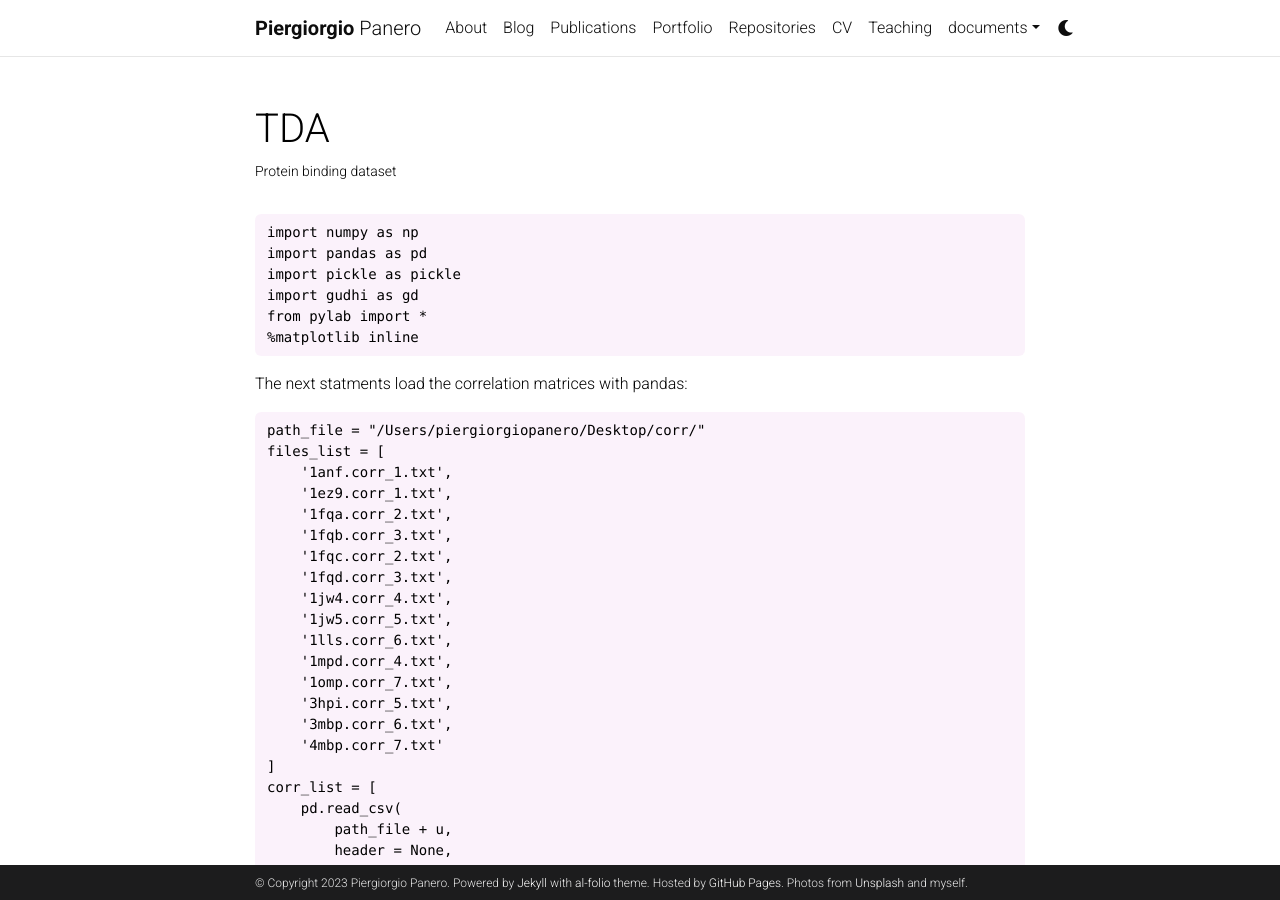
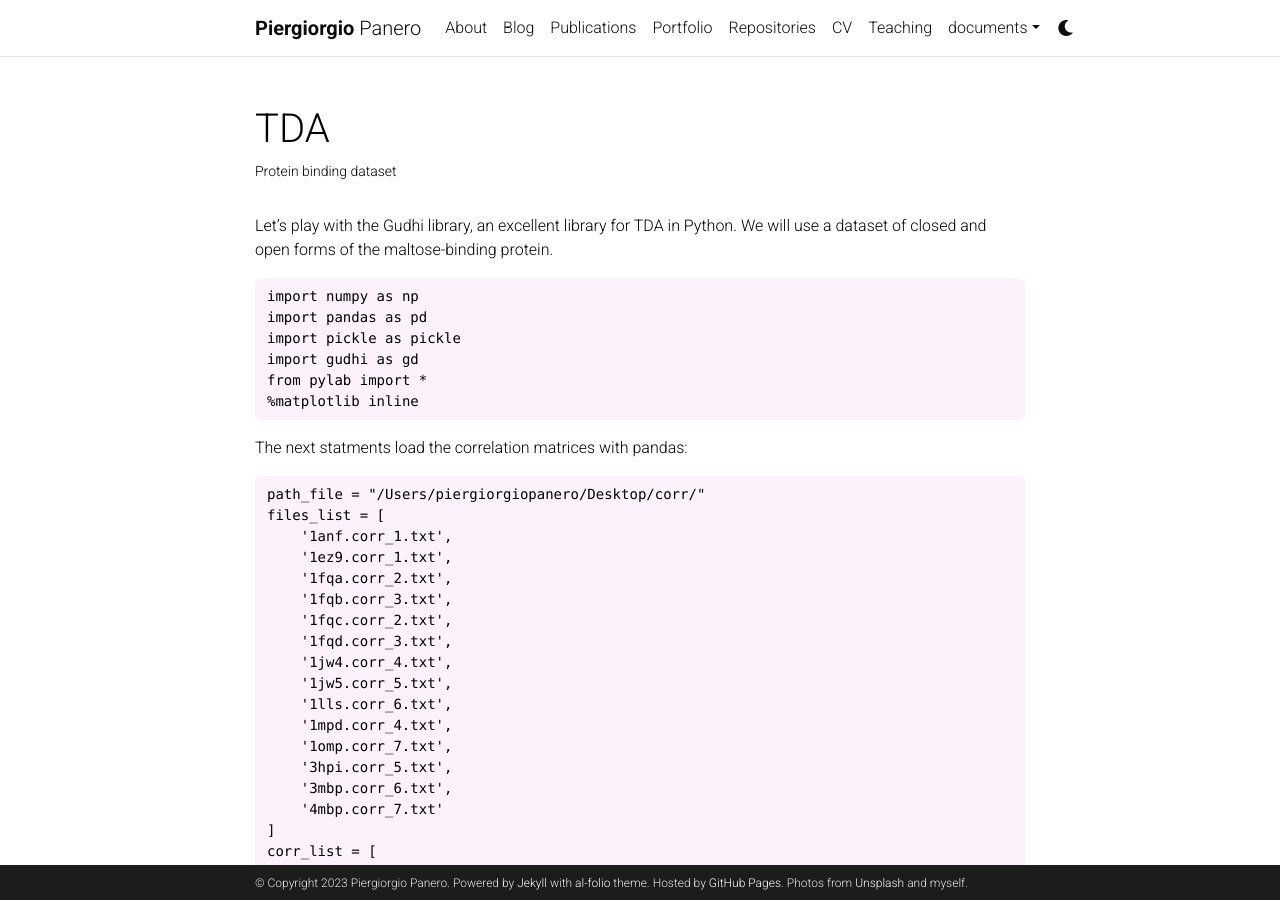
Before and after one commit to PG-P/pg-p.github.io, a Jekyll site: the page built from _projects/TDA.md, in a window 1280 px wide and 900 px high. Built offline with Jekyll 4.4.1, drawn with Linux system fonts in a browser that asks for light colours; comment, search, counter and statistics services are not loaded; a style sheet for code colours, icons or effects is not loaded.

Commit message:
Update TDA.md

````diff
--- a/_projects/TDA.md
+++ b/_projects/TDA.md
@@ -6,6 +6,9 @@ img: assets/img/output_30_0.png
 importance: 1
 category: work
 ---
+
+Let's play with the Gudhi library, an excellent library for TDA in Python.
+We will use a dataset of closed and open forms of the maltose-binding protein.
 
 ```python
 import numpy as np
````
